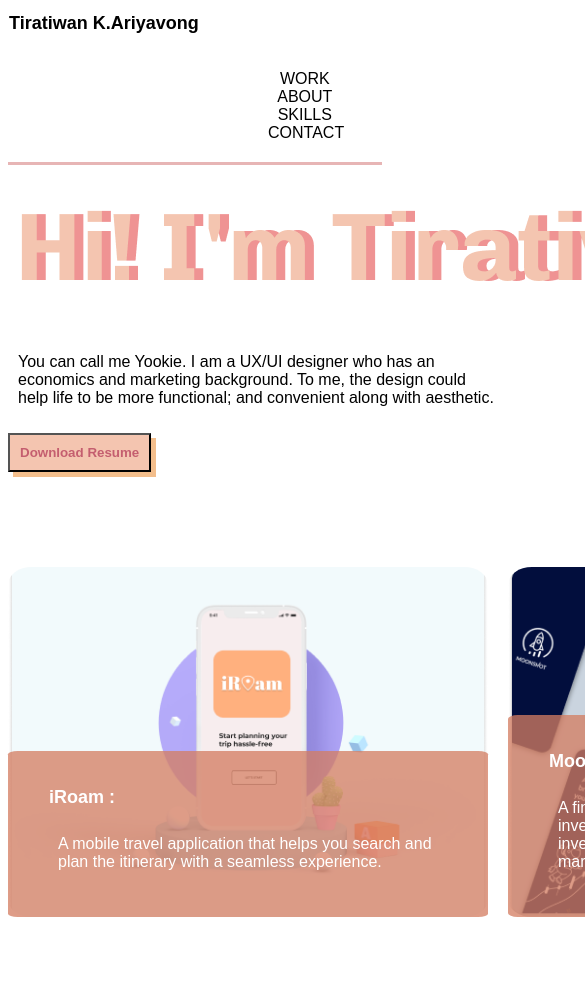
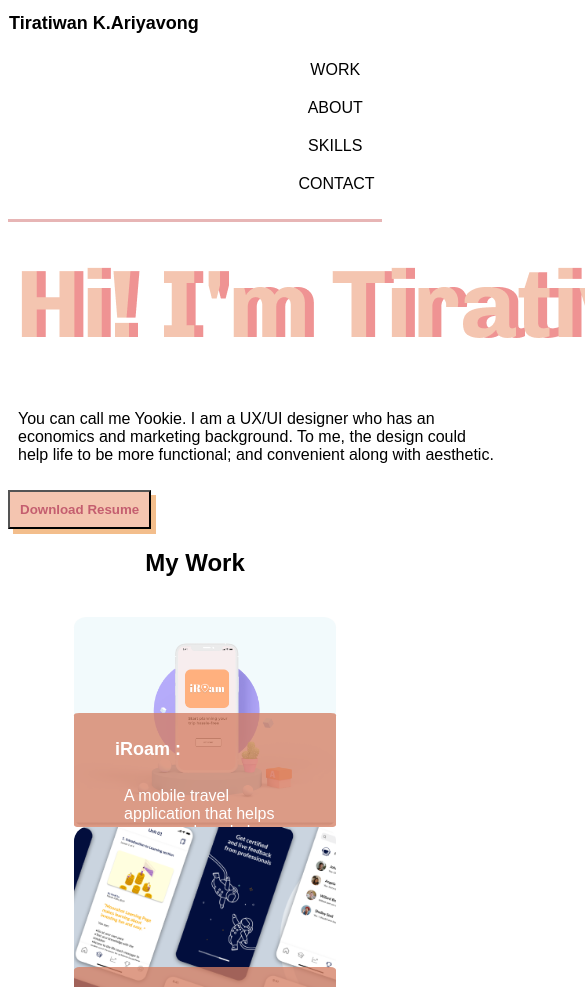
Before and after one commit to Tiratiwan/UX_UI_HW_18, a plain HTML site: page index.html in a window 390 px wide. Shown: the part 112-1099 px from the top of the page, 585 px wide, since content can reach past the window. Drawn offline with Linux system fonts and the light colour scheme.

Commit message:
Coded Mobile Media Query

```diff
--- a/CSS/index.css
+++ b/CSS/index.css
@@ -11,11 +11,6 @@
 
 }
 
-nav{
-    width: 73%;
-    padding: 1%;
-
-}
 nav, ul{
     width: 50%;
     margin-left: auto;
@@ -25,7 +20,7 @@ nav, ul{
 
 .heroImg{
  height: 800px;
- padding: 25px;
+ padding: 20px;
 }
 
 .content{
@@ -62,18 +57,21 @@ h2{
     font-weight: bold;
     padding: 1px;
     font-size:large;
+}
+h3{
+    font-family: 'Chivo', sans-serif;
+    font-weight: bold;
+}
+
+ul li{
+    display: inline-block;
+    vertical-align:top;
+    padding: center;
+    font-family: 'Chivo', sans-serif;
 
 }
 
-ul{
-    display: inline-block;
-    vertical-align:top;
-    padding: center;
-    font-family: 'Chivo';
-
-}
-
-il, p{
+li, p{
     padding: 10px;
     font-family: 'Chivo', sans-serif;
 }
@@ -85,16 +83,20 @@ button{
     padding: 10px;
     box-shadow: 5px 5px #f3be8c;
 }
-/* Row Style, Projects section */
+/* Row Style using Flex, Projects section */
 
 .text {
     background:  rgba(212, 125, 98, 0.76);
     width: 100%;
-    padding: 20px 40px;
+    height: inherit;
+    max-height: 45%;
+    padding: 10px 40px;
     color: white;
+
     font-family: 'Chivo', sans-serif;
     border-radius: 2%;
 }
+
 
 .row{
     display: flex;
@@ -102,8 +104,9 @@ button{
     height: 500px;
     width: 1000px;
     flex-direction: row;
-    margin: 0 auto;
-    margin-top: 20px;
+    margin: auto;
+    margin-top: 5px;
+    padding: 20px;
 }
 /* put other project name with this group */
 
@@ -113,7 +116,6 @@ button{
     display: flex;
     align-items: flex-end;
     margin-right: 20px;
-
     background-size: cover;
     cursor: pointer;
     border-radius: 5%;
@@ -146,7 +148,31 @@ button{
     display: flex;
     width: 33%;
     flex-direction: row;
-    align-items:baseline;
+    align-content:space-between;
+    padding:20;
     margin: auto;
     margin-left: 20%;
 }
+
+@media only screen and (max-width:600px){
+    .flexContainer{
+        display: flex;
+        width: 100%;
+        flex-direction: column;
+        align-content:space-between;
+        padding:20;
+        margin: auto;
+        margin-left: 20%;
+    }
+    .row{
+        display: flex;
+        align-items: center;
+        height: 500px;
+        width: 100%;
+        flex-direction: column;
+        margin: auto;
+        margin-top: 5px;
+        padding: 20px;
+    }
+
+}
--- a/index.html
+++ b/index.html
@@ -21,10 +21,10 @@
 
     <nav class="inline-block">
         <ul>
-            <il class="inline-block"> WORK</il>
-            <il class="inline-block"> ABOUT</il>
-            <il class="inline-block"> SKILLS</il>
-            <il class="inline-block"> CONTACT</il>
+            <li class="inline-block"> WORK</li>
+            <li class="inline-block"> ABOUT</li>
+            <li class="inline-block"> SKILLS</li>
+            <li class="inline-block"> CONTACT</li>
         </ul>
 
     </nav>
@@ -39,7 +39,10 @@
            <button>Download Resume</button>
        </div>
     </section>
+
+<!--My Work section using Flex-->
     <section>
+        <h1>My Work</h1>
        <div class="row">
            <div class="project1">
                <div class="text">
@@ -72,6 +75,7 @@
 
             </div>
         </div>
+        <h3>View all projects</h3>
         </section>
 
     <section class="mySkills">
@@ -107,10 +111,10 @@
 
 <footer class="inline-block">
     <ul>
-        <il>WORK</il>
-        <il>ABOUT</il>
-        <il>SKILLS</il>
-        <il>CONTACT</il>
+        <li>WORK</li>
+        <li>ABOUT</li>
+        <li>SKILLS</li>
+        <li>CONTACT</li>
     </ul>
 </footer>
 
```
